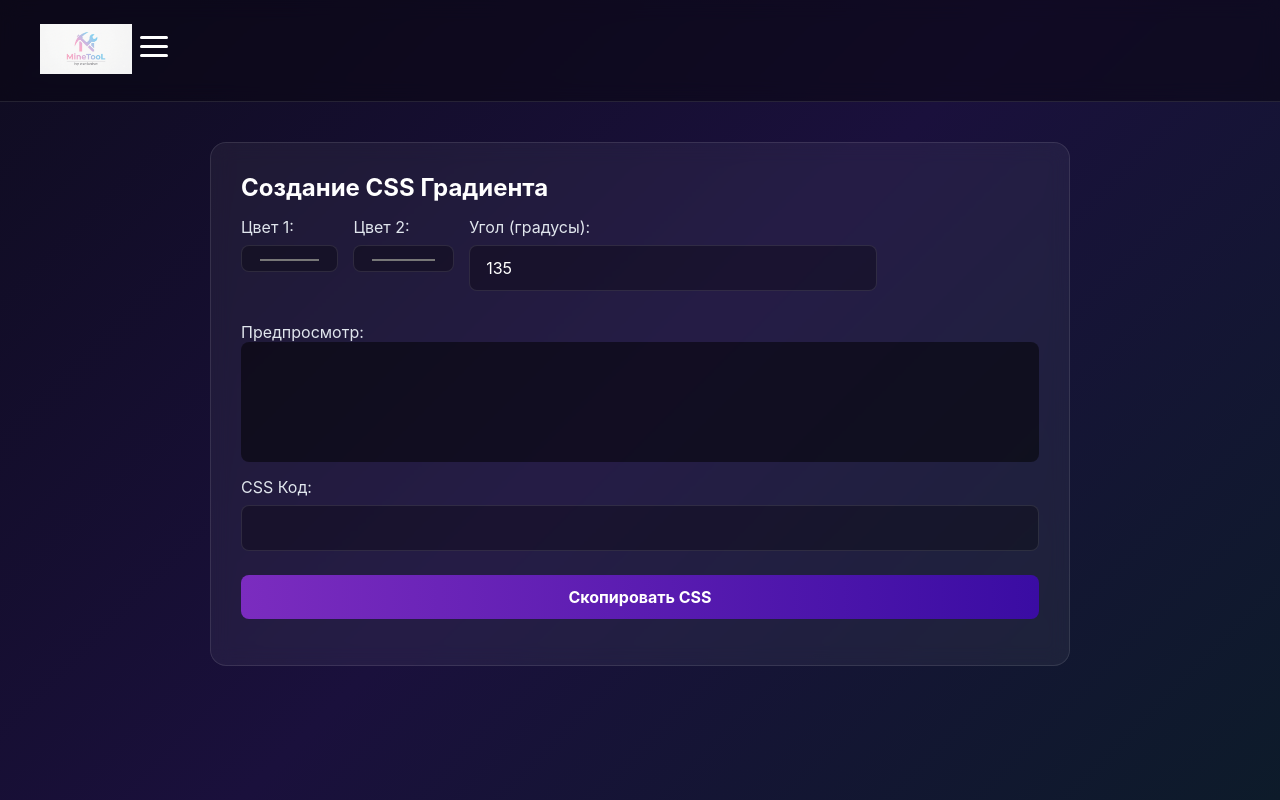
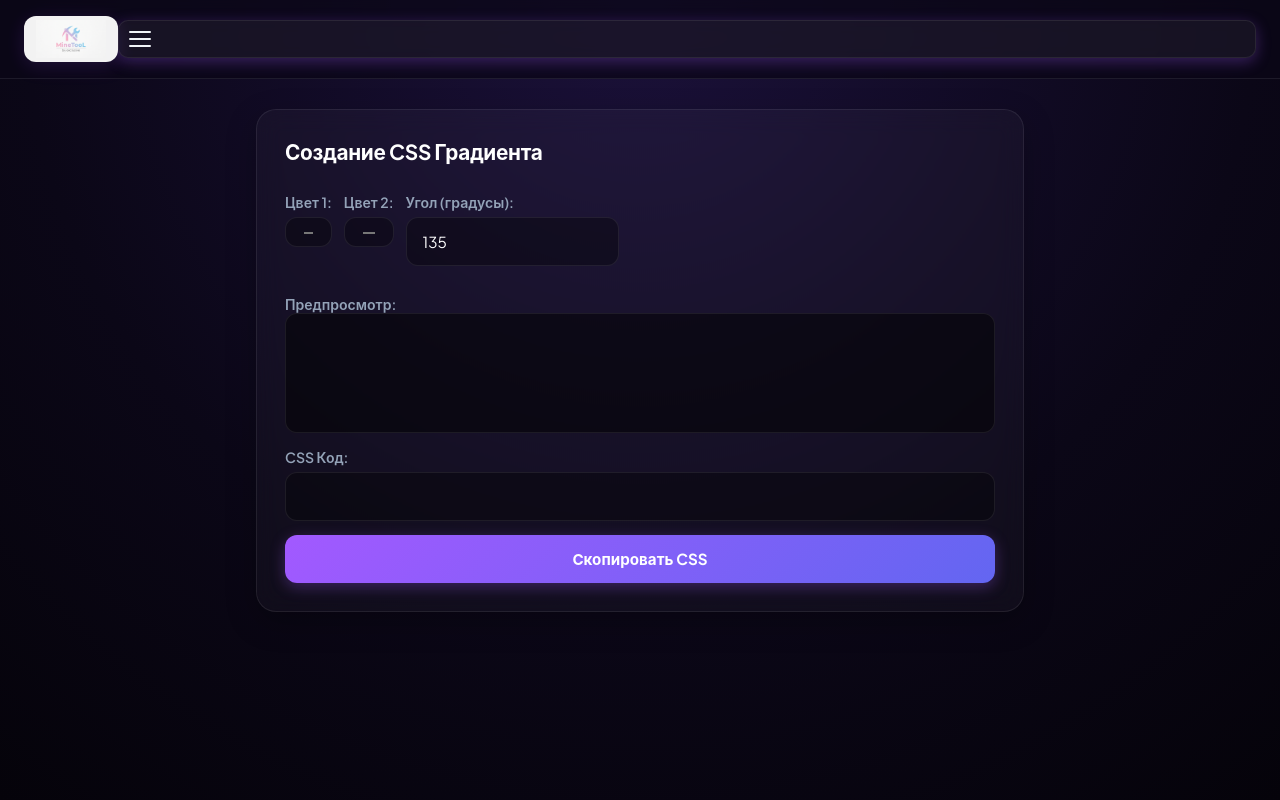
Before and after one commit to excIusive-1/MineTooL, a Flask app: page /web-gradient in a window 1280 px wide. Run offline with Flask 3, Linux system fonts and the light colour scheme.

Commit message:
Update style.css

```diff
--- a/static/style.css
+++ b/static/style.css
@@ -1,74 +1,101 @@
+@import url('https://fonts.googleapis.com/css2?family=Plus+Jakarta+Sans:wght@400;600;700;800&display=swap');
+
 :root {
-    --bg-gradient: linear-gradient(135deg, #0f0c20 0%, #1a103c 50%, #0d1b2a 100%);
-    --card-bg: rgba(255, 255, 255, 0.05);
-    --border-color: rgba(255, 255, 255, 0.1);
-    --accent-color: #7b2cbf;
-    --accent-hover: #9d4edd;
-    --text-color: #e0e6ed;
+    --bg-gradient: radial-gradient(circle at top, #1b113a 0%, #0b0717 60%, #05030a 100%);
+    --card-bg: rgba(255, 255, 255, 0.03);
+    --card-border: rgba(255, 255, 255, 0.08);
+    --accent-glow: linear-gradient(135deg, #a259ff 0%, #6366f1 100%);
+    --input-bg: rgba(0, 0, 0, 0.35);
+    --text-main: #f1f5f9;
+    --text-muted: #94a3b8;
 }
 
 * {
     box-sizing: border-box;
     margin: 0;
     padding: 0;
-    font-family: 'Inter', system-ui, -apple-system, sans-serif;
+    font-family: 'Plus Jakarta Sans', -apple-system, BlinkMacSystemFont, sans-serif;
 }
 
 body {
     background: var(--bg-gradient);
-    color: var(--text-color);
+    color: var(--text-main);
     min-height: 100vh;
     display: flex;
     flex-direction: column;
+    background-attachment: fixed;
 }
 
 header {
     display: flex;
     justify-content: space-between;
     align-items: center;
-    padding: 20px 40px;
-    background: rgba(10, 8, 20, 0.6);
-    backdrop-filter: blur(10px);
-    border-bottom: 1px solid var(--border-color);
-    position: relative;
+    padding: 16px 24px;
+    background: rgba(11, 7, 23, 0.75);
+    backdrop-filter: blur(16px);
+    -webkit-backdrop-filter: blur(16px);
+    border-bottom: 1px solid var(--card-border);
+    position: sticky;
+    top: 0;
     z-index: 100;
 }
 
+/* Фикс логотипа: убираем белый фон полностью */
+.logo-container {
+    display: flex;
+    align-items: center;
+    background: rgba(255, 255, 255, 0.95);
+    padding: 4px 12px;
+    border-radius: 12px;
+    box-shadow: 0 4px 20px rgba(162, 89, 255, 0.15);
+    mix-blend-mode: lighten; /* Магия CSS: скрывает белый фон и оставляем аккуратный градиент логотипа */
+}
+
 .logo-container img {
-    height: 50px;
-    mix-blend-mode: screen;
+    height: 38px;
+    width: auto;
+    object-fit: contain;
+    display: block;
 }
 
 .menu-btn {
-    background: none;
-    border: none;
+    background: rgba(255, 255, 255, 0.05);
+    border: 1px solid var(--card-border);
+    border-radius: 10px;
     cursor: pointer;
     display: flex;
     flex-direction: column;
-    gap: 6px;
-    padding: 8px;
+    gap: 5px;
+    padding: 10px;
+    transition: 0.2s ease;
+}
+
+.menu-btn:hover {
+    background: rgba(255, 255, 255, 0.1);
 }
 
 .menu-btn span {
-    width: 28px;
-    height: 3px;
-    background-color: #fff;
+    width: 22px;
+    height: 2px;
+    background-color: #f1f5f9;
     border-radius: 2px;
     transition: 0.3s;
 }
 
 .nav-menu {
     position: absolute;
-    top: 100%;
-    right: 40px;
-    background: rgba(20, 15, 40, 0.95);
-    backdrop-filter: blur(15px);
-    border: 1px solid var(--border-color);
-    border-radius: 12px;
+    top: calc(100% + 10px);
+    right: 20px;
+    background: rgba(18, 12, 36, 0.95);
+    backdrop-filter: blur(20px);
+    -webkit-backdrop-filter: blur(20px);
+    border: 1px solid var(--card-border);
+    border-radius: 16px;
     display: none;
     flex-direction: column;
-    width: 220px;
-    box-shadow: 0 10px 30px rgba(0,0,0,0.5);
+    width: 230px;
+    overflow: hidden;
+    box-shadow: 0 20px 40px rgba(0, 0, 0, 0.6);
 }
 
 .nav-menu.active {
@@ -76,75 +103,121 @@ header {
 }
 
 .nav-menu a {
-    color: var(--text-color);
+    color: var(--text-main);
     text-decoration: none;
     padding: 14px 20px;
+    font-weight: 600;
+    font-size: 0.95rem;
     transition: 0.2s;
-    border-bottom: 1px solid rgba(255,255,255,0.05);
+    border-bottom: 1px solid rgba(255, 255, 255, 0.03);
 }
 
 .nav-menu a:hover {
-    background: var(--accent-color);
+    background: var(--accent-glow);
     color: #fff;
+    padding-left: 24px;
 }
 
 main {
     flex: 1;
-    max-width: 900px;
+    max-width: 800px;
     width: 100%;
-    margin: 40px auto;
-    padding: 0 20px;
+    margin: 30px auto;
+    padding: 0 16px;
 }
 
 .card {
     background: var(--card-bg);
-    border: 1px solid var(--border-color);
-    border-radius: 16px;
-    padding: 30px;
-    backdrop-filter: blur(10px);
-    margin-bottom: 25px;
+    border: 1px solid var(--card-border);
+    border-radius: 20px;
+    padding: 28px;
+    backdrop-filter: blur(12px);
+    -webkit-backdrop-filter: blur(12px);
+    margin-bottom: 20px;
+    box-shadow: 0 10px 30px rgba(0, 0, 0, 0.25);
 }
 
-h1, h2, h3 {
-    margin-bottom: 15px;
-    color: #ffffff;
+h1 {
+    font-weight: 800;
+    font-size: 1.8rem;
+    letter-spacing: -0.5px;
+    background: linear-gradient(135deg, #fff 0%, #cbd5e1 100%);
+    -webkit-background-clip: text;
+    -webkit-text-fill-color: transparent;
 }
 
-input, select, button, textarea {
+h2 {
+    font-weight: 700;
+    font-size: 1.3rem;
+    letter-spacing: -0.3px;
+    margin-bottom: 16px;
+    color: #fff;
+}
+
+label {
+    font-size: 0.88rem;
+    font-weight: 600;
+    color: var(--text-muted);
+    margin-top: 12px;
+    display: block;
+}
+
+input, select, textarea {
     width: 100%;
-    padding: 12px 16px;
-    margin-top: 8px;
-    margin-bottom: 16px;
-    border-radius: 8px;
-    border: 1px solid var(--border-color);
-    background: rgba(0,0,0,0.3);
+    padding: 14px 16px;
+    margin-top: 6px;
+    margin-bottom: 14px;
+    border-radius: 12px;
+    border: 1px solid var(--card-border);
+    background: var(--input-bg);
     color: #fff;
-    font-size: 1rem;
+    font-size: 0.95rem;
+    outline: none;
+    transition: 0.2s;
+}
+
+input:focus {
+    border-color: #8b5cf6;
+    box-shadow: 0 0 15px rgba(139, 92, 246, 0.25);
 }
 
 button {
-    background: linear-gradient(90deg, #7b2cbf, #3a0ca3);
+    width: 100%;
+    padding: 14px 20px;
+    border-radius: 12px;
+    background: var(--accent-glow);
+    color: #fff;
+    font-weight: 700;
+    font-size: 0.95rem;
+    border: none;
     cursor: pointer;
-    font-weight: bold;
-    border: none;
-    transition: 0.3s;
+    transition: 0.25s ease;
+    box-shadow: 0 4px 15px rgba(162, 89, 255, 0.3);
 }
 
 button:hover {
-    opacity: 0.9;
-    transform: translateY(-1px);
+    transform: translateY(-2px);
+    box-shadow: 0 6px 20px rgba(162, 89, 255, 0.45);
+}
+
+button:active {
+    transform: translateY(0);
 }
 
 .flex-gap {
     display: flex;
-    gap: 15px;
+    gap: 12px;
 }
 
 .preview-box {
-    padding: 20px;
-    border-radius: 8px;
-    background: rgba(0,0,0,0.5);
-    min-height: 50px;
+    padding: 18px;
+    border-radius: 12px;
+    background: rgba(0, 0, 0, 0.5);
+    border: 1px solid var(--card-border);
+    min-height: 52px;
     word-break: break-all;
-    font-size: 1.2rem;
+    font-size: 1.1rem;
+    font-weight: 600;
+    display: flex;
+    align-items: center;
 }
```
